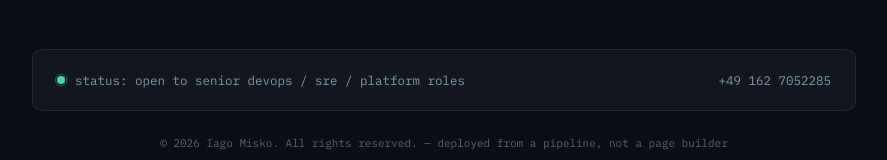
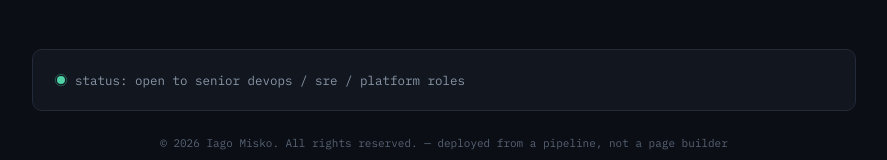
Before and after one commit to imcoffink/resume-cloud-native, a plain HTML site: page frontend/index.html in a window 1280 px wide. Shown: the part 4620-4780 px from the top of the page, without its empty margins (196-1083 px from the left). Drawn offline with Linux system fonts and the light colour scheme; no server answers.

Commit message:
Update page

```diff
--- a/frontend/index.html
+++ b/frontend/index.html
@@ -511,15 +511,6 @@
     font-size: 12.5px;
     color: var(--text-muted);
   }
-  .footer-contact{
-    display: flex;
-    gap: 24px;
-    font-family: var(--font-mono);
-    font-size: 12.5px;
-  }
-  .footer-contact a{ color: var(--text-muted); transition: color .15s ease; }
-  .footer-contact a:hover{ color: var(--accent); }
-
   .footer-note{
     text-align: center;
     font-family: var(--font-mono);
@@ -932,9 +923,6 @@
         <span class="dot"></span>
         status: open to senior devops / sre / platform roles
       </div>
-      <div class="footer-contact">
-        <a href="tel:+491627052285">+49 162 7052285</a>
-      </div>
     </div>
     <div class="footer-note">© 2026 Iago Misko. All rights reserved. — deployed from a pipeline, not a page builder</div>
   </footer>
```
